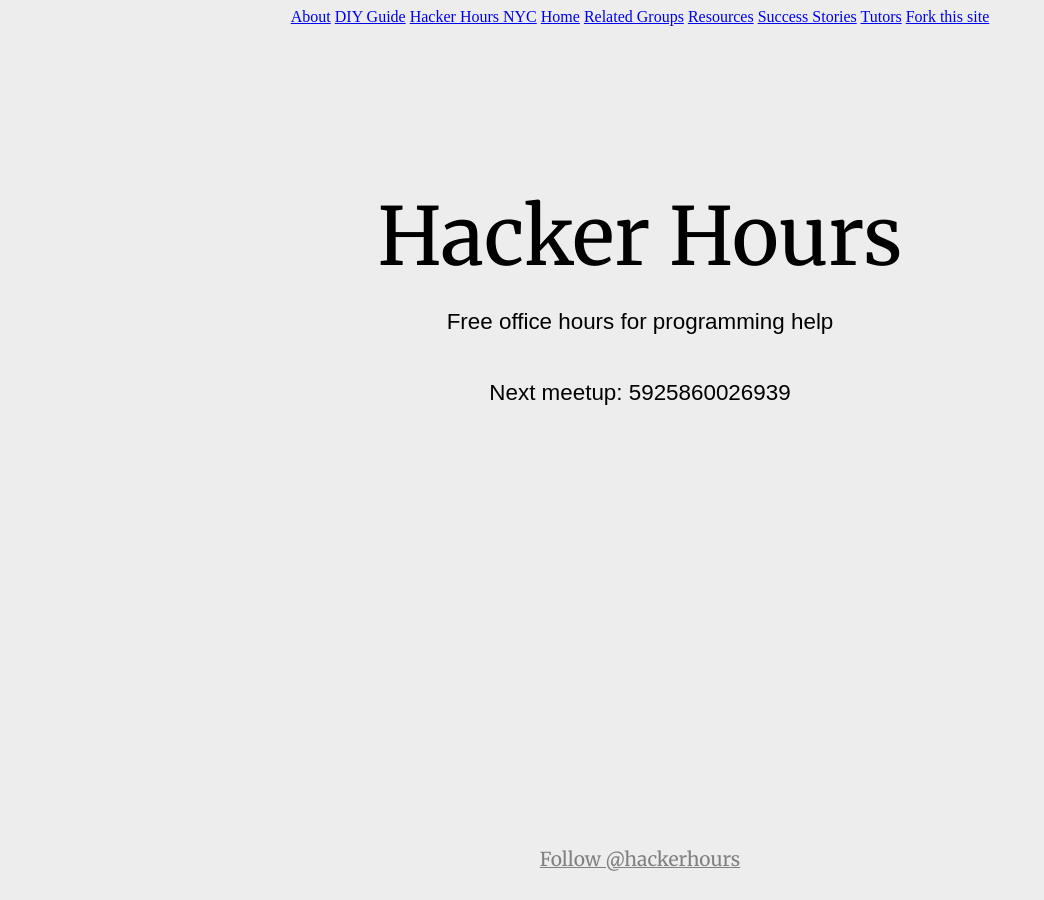
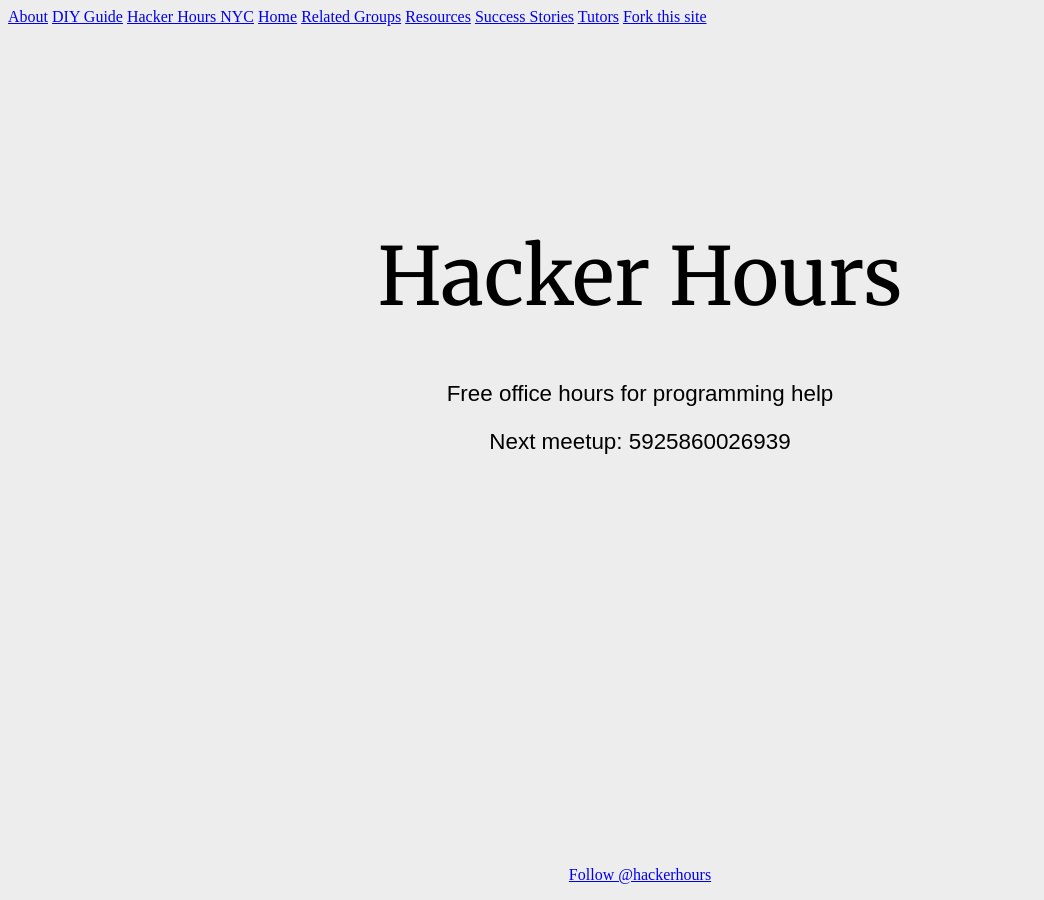
Before and after one commit to HackerHours/hackerhours.org, a Jekyll site: the page built from index.html, in a window 1280 px wide. Shown: the whole page, without its empty margins (0-1044 px from the left). Built offline with Jekyll 4.4.1, drawn with Linux system fonts in a browser that asks for light colours; nearby versions of some CDN libraries; some web fonts are replaced; Markdown is read by kramdown in place of the engine named in the settings; comment, search, counter and statistics services are not loaded.

Commit message:
basic layout styling

```diff
--- a/_layouts/default.html
+++ b/_layouts/default.html
@@ -24,7 +24,8 @@
       })();
     </script>
   </head>
-  <body>
+  {% assign slug = page.path | split: '/' | last | remove: '.md' | remove: '.html' %}
+  <body class="page-{{ slug }}">
     <div class="navbar">
       {% for other in site.pages %}
         <a href="{{ other.url }}">{{ other.title }}</a>
@@ -32,15 +33,13 @@
       <a href="https://github.com/afeld/hackerhours.org">Fork this site</a>
     </div>
 
-    {{ content }}
+    <div class="content">
+      {{ content }}
+    </div>
 
-    <div id="footerWrap">
-      <div id="footerInner">
-        <div class="footer-row">
-          <a href="https://twitter.com/hackerhours" class="twitter-follow-button" data-show-count="false" data-size="large">Follow @hackerhours</a>
-          <script>!function(d,s,id){var js,fjs=d.getElementsByTagName(s)[0],p=/^http:/.test(d.location)?'http':'https';if(!d.getElementById(id)){js=d.createElement(s);js.id=id;js.src=p+'://platform.twitter.com/widgets.js';fjs.parentNode.insertBefore(js,fjs);}}(document, 'script', 'twitter-wjs');</script>
-        </div>
-      </div>
+    <div class="footer">
+      <a href="https://twitter.com/hackerhours" class="twitter-follow-button" data-show-count="false" data-size="large">Follow @hackerhours</a>
+      <script>!function(d,s,id){var js,fjs=d.getElementsByTagName(s)[0],p=/^http:/.test(d.location)?'http':'https';if(!d.getElementById(id)){js=d.createElement(s);js.id=id;js.src=p+'://platform.twitter.com/widgets.js';fjs.parentNode.insertBefore(js,fjs);}}(document, 'script', 'twitter-wjs');</script>
     </div>
 
   </body>
--- a/css/style.css
+++ b/css/style.css
@@ -1,17 +1,37 @@
 html {
   background: #EDEDED;
-  text-align: center;
 }
 h1 {
-  margin: 2em 0.4em 0.2em;
   font-size: 5em;
   font-family: 'Merriweather', serif;
   font-weight: normal; /* reset for mobile - http://css-tricks.com/forums/discussion/comment/44182/#Comment_44182 */
+  margin-top: 0;
 }
 p {
-  margin-bottom: 2em;
   font-family: 'Muli', sans-serif;
   font-size: 1.4em;
+}
+.content {
+  max-width: 600px;
+  margin: auto;
+  padding-bottom: 80px;
+  padding-top: 50px;
+}
+.footer {
+  margin-bottom: 1em;
+  text-align: center;
+}
+
+/* homepage */
+.page-index .content {
+  padding-top: 200px;
+  text-align: center;
+}
+.page-index .footer {
+  position: absolute;
+  bottom: 0;
+  left: 0;
+  right: 0;
 }
 .meetupLink {
   display: block;
@@ -42,48 +62,14 @@
 #meetupDate:hover #dateStr {
   opacity: 1;
 }
-#footerWrap {
-  position: absolute;
-  bottom: 0.5em;
-  left: 0;
-  right: 0;
-  font-family: 'Merriweather', serif;
-  font-size: 1.2em;
-}
-#footerWrap,
-#footerWrap a {
-  color: gray;
-}
-#footerInner {
-  padding: 0 1.5em;
-}
-.footer-row {
-  margin-bottom: 1em;
-}
 
 @media all and (max-width: 640px) {
   /* narrow browser */
   html {
     font-size: 0.8em;
   }
-  #footerWrap {
-    font-size: 0.9em;
-  }
-}
-@media all and (max-height: 540px) {
-  /* short browser */
-  h1 {
-    margin-top: 1em;
-  }
-  p {
-    margin-bottom: 1em;
-  }
 }
 @media all and (max-height: 360px) {
-  /* shorter browser (iPhone) */
-  h1 {
-    margin-top: 0.5em;
-  }
   p {
     font-size: 1.2em;
   }
```
